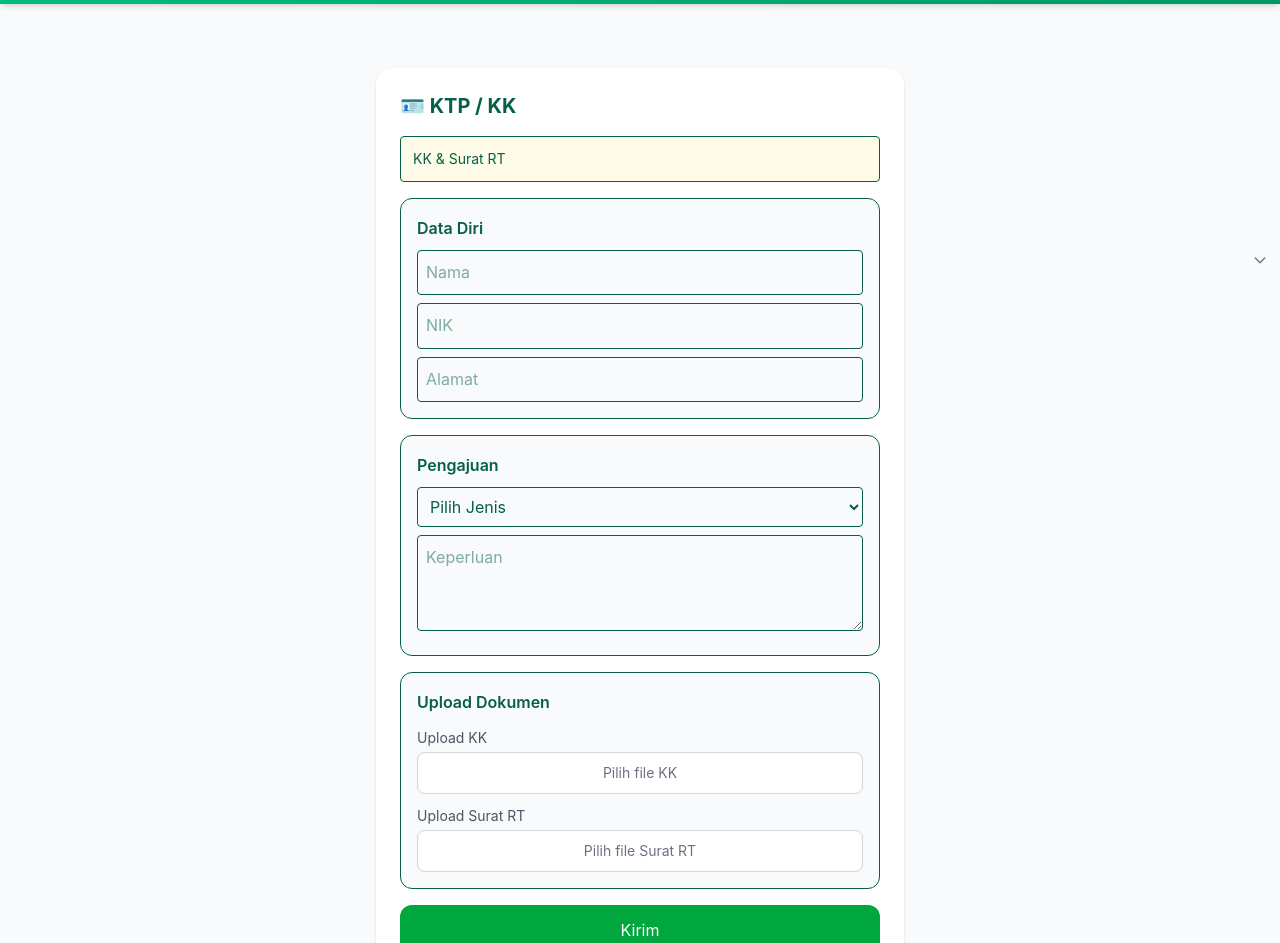
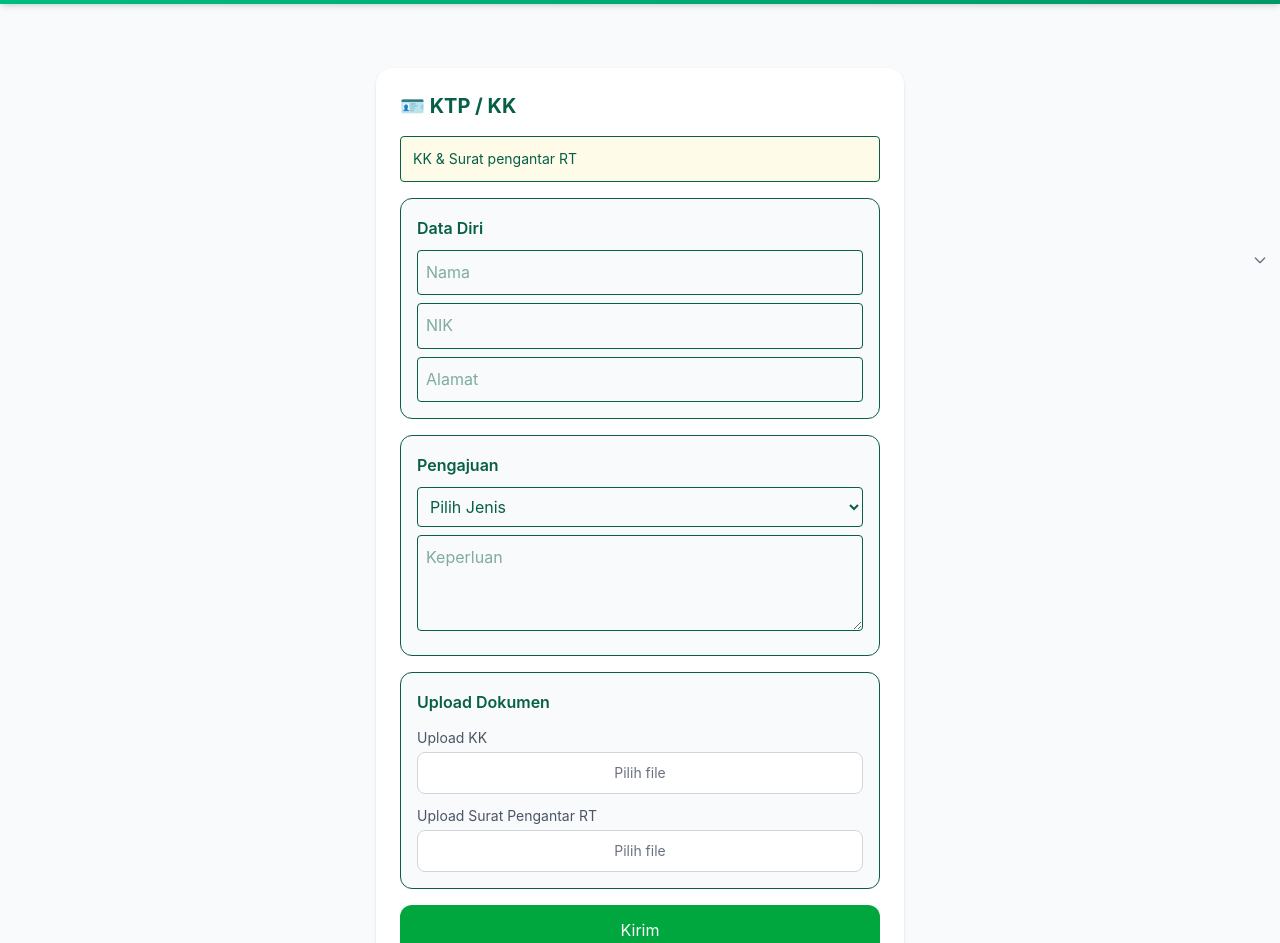
Before and after one commit to muhammadarlianoscar-uti/TA-WEB-24-SEMBADE, a Next.js app in the folder my-app/: page /pelayanan/ktp-kk in a window 1280 px wide. Shown: the part 140-1083 px from the top of the page. Built offline with nearby package versions, Linux system fonts and the light colour scheme.

Commit message:
perubahan : ubah kta di tombol  upload

```diff
--- a/my-app/app/pelayanan/ktp-kk/page.tsx
+++ b/my-app/app/pelayanan/ktp-kk/page.tsx
@@ -44,7 +44,7 @@ export default function KTPPage() {
         <h1 className="text-xl font-bold mb-4">🪪 KTP / KK</h1>
 
         <div className="bg-yellow-50 border p-3 rounded mb-4 text-sm">
-          KK & Surat RT
+          KK & Surat pengantar RT
         </div>
 
         <form onSubmit={handleSend} autoComplete="off">
@@ -131,7 +131,7 @@ export default function KTPPage() {
               </label>
               <label className="flex items-center justify-center bg-white border border-gray-300 p-2.5 rounded-lg cursor-pointer hover:bg-gray-100 transition">
                 <span className="text-sm text-gray-500">
-                  {files.kk ? files.kk.name : "Pilih file KK"}
+                  {files.kk ? files.kk.name : "Pilih file"}
                 </span>
                 <input
                   type="file"
@@ -145,11 +145,11 @@ export default function KTPPage() {
             </div>
             <div>
               <label className="block text-sm text-gray-600 mb-1">
-                Upload Surat RT
+                Upload Surat Pengantar RT
               </label>
               <label className="flex items-center justify-center bg-white border border-gray-300 p-2.5 rounded-lg cursor-pointer hover:bg-gray-100 transition">
                 <span className="text-sm text-gray-500">
-                  {files.suratRt ? files.suratRt.name : "Pilih file Surat RT"}
+                  {files.suratRt ? files.suratRt.name : "Pilih file"}
                 </span>
                 <input
                   type="file"
@@ -163,7 +163,7 @@ export default function KTPPage() {
             </div>
           </div>
 
-          <button className="w-full bg-green-600 text-white p-3 rounded-xl">
+          <button type="submit" className="w-full bg-green-600 text-white p-3 rounded-xl">
             Kirim
           </button>
 
```
